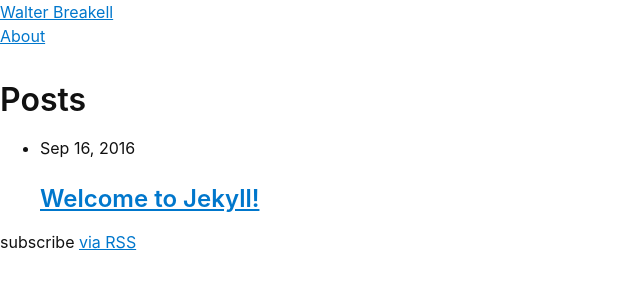
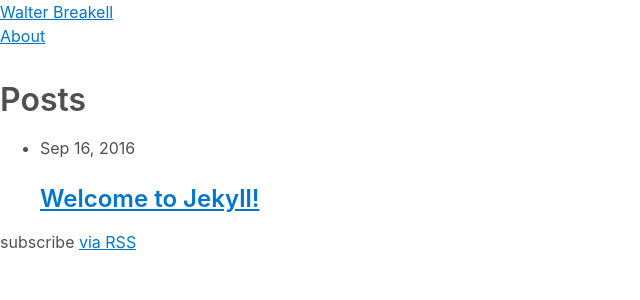
Before and after one commit to wbreakell/wbreakell.github.io, a Jekyll site: the page built from index.html, in a window 1280 px wide. Shown: the top 300 px of the page, without its empty margins (0-640 px from the left). Built offline with Jekyll 4.4.1, drawn with Linux system fonts in a browser that asks for light colours.

Commit message:
Modify the base text color

```diff
--- a/_sass/core/_base.scss
+++ b/_sass/core/_base.scss
@@ -12,7 +12,7 @@ html {
 
 body {
   background-color: #fff;
-  color: #111;
+  color: #505050;
   font-family:
     -apple-system,
     BlinkMacSystemFont,
```
